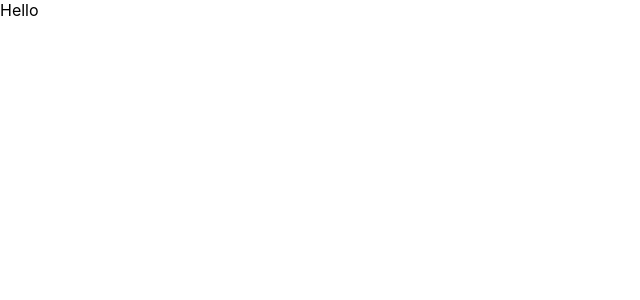
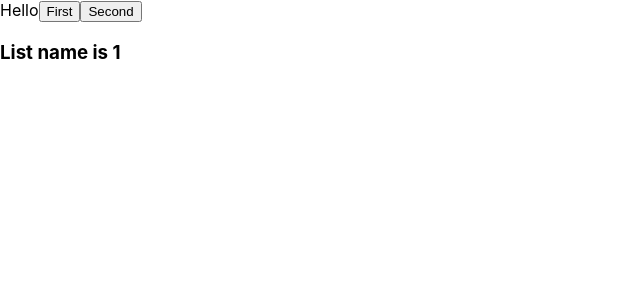
Before and after one commit to jintoppy/react-proj-apr-2019, a React (Create React App) app: page / in a window 1280 px wide. Shown: the top 300 px of the page, without its empty margins (0-640 px from the left). Built offline with nearby package versions, Linux system fonts and the light colour scheme.

Commit message:
adding mylist

```diff
--- a/src/App.js
+++ b/src/App.js
@@ -1,12 +1,35 @@
 import React, { Component } from 'react';
+import MyList from './MyList';
 
 import './App.css';
 
 class App extends Component {
+  state = {
+    prodId: '1'
+  }
+  onFirstBtnClick = () => {
+    this.setState({
+      prodId: '1'
+    });
+  }
+  onSecondBtnClick = () => {
+    this.setState({
+      prodId: '2'
+    });
+  }
   render() {
     return (
       <div>
         Hello
+        <button
+          onClick={this.onFirstBtnClick}>
+          First
+        </button>
+        <button
+          onClick={this.onSecondBtnClick}>
+          Second
+        </button>
+        <MyList listName={this.state.prodId}  />
       </div>
     );
   }
--- /dev/null
+++ b/src/MyList.js
@@ -0,0 +1,16 @@
+import React from 'react';
+import PropTypes from 'prop-types';
+
+const MyList = ({listName}) => {
+    return (
+        <div>
+            <h3>List name is {listName}</h3>
+        </div>
+    )
+};
+
+MyList.propTypes = {
+    listName: PropTypes.string.isRequired
+};
+
+export default MyList;
--- a/src/index.js
+++ b/src/index.js
@@ -2,14 +2,8 @@ import React from 'react';
 import ReactDOM from 'react-dom';
 import './index.css';
 import App from './App';
-import * as serviceWorker from './serviceWorker';
 
 
 ReactDOM.render(
     <App />
 , document.getElementById('root'));
-
-// If you want your app to work offline and load faster, you can change
-// unregister() to register() below. Note this comes with some pitfalls.
-// Learn more about service workers: https://bit.ly/CRA-PWA
-serviceWorker.unregister();
```
